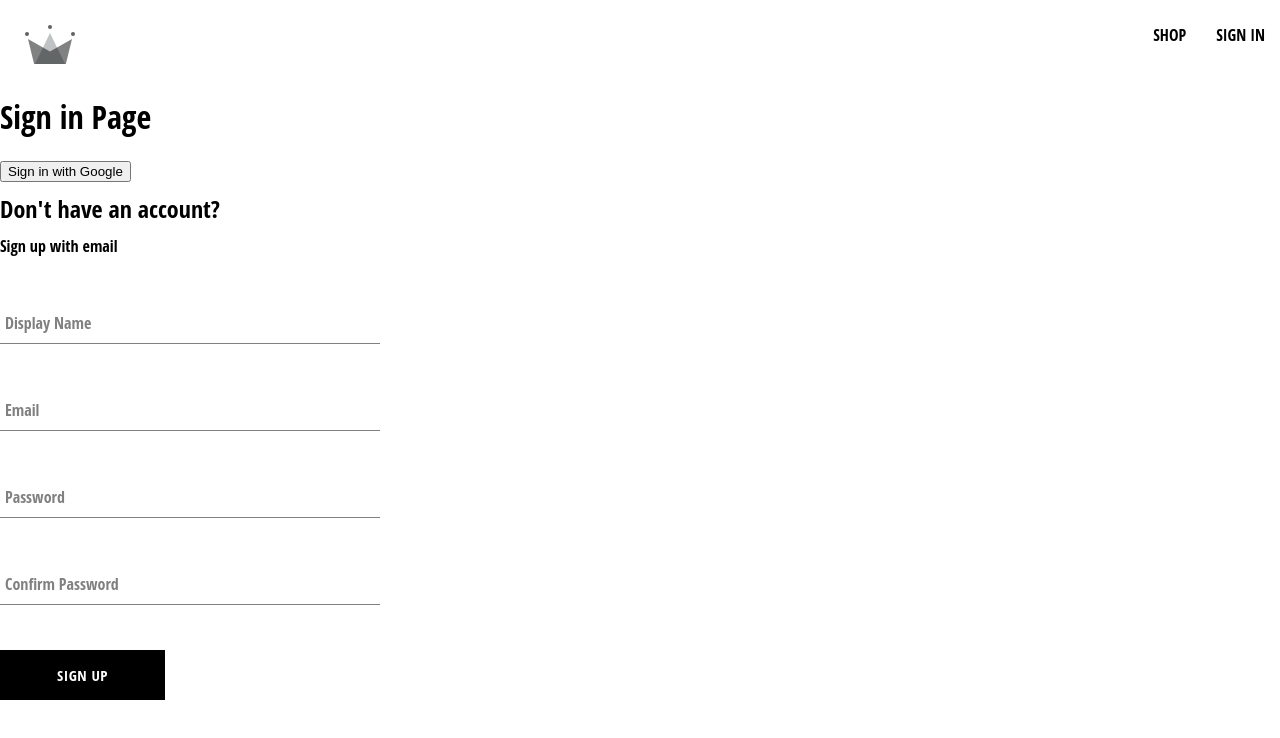
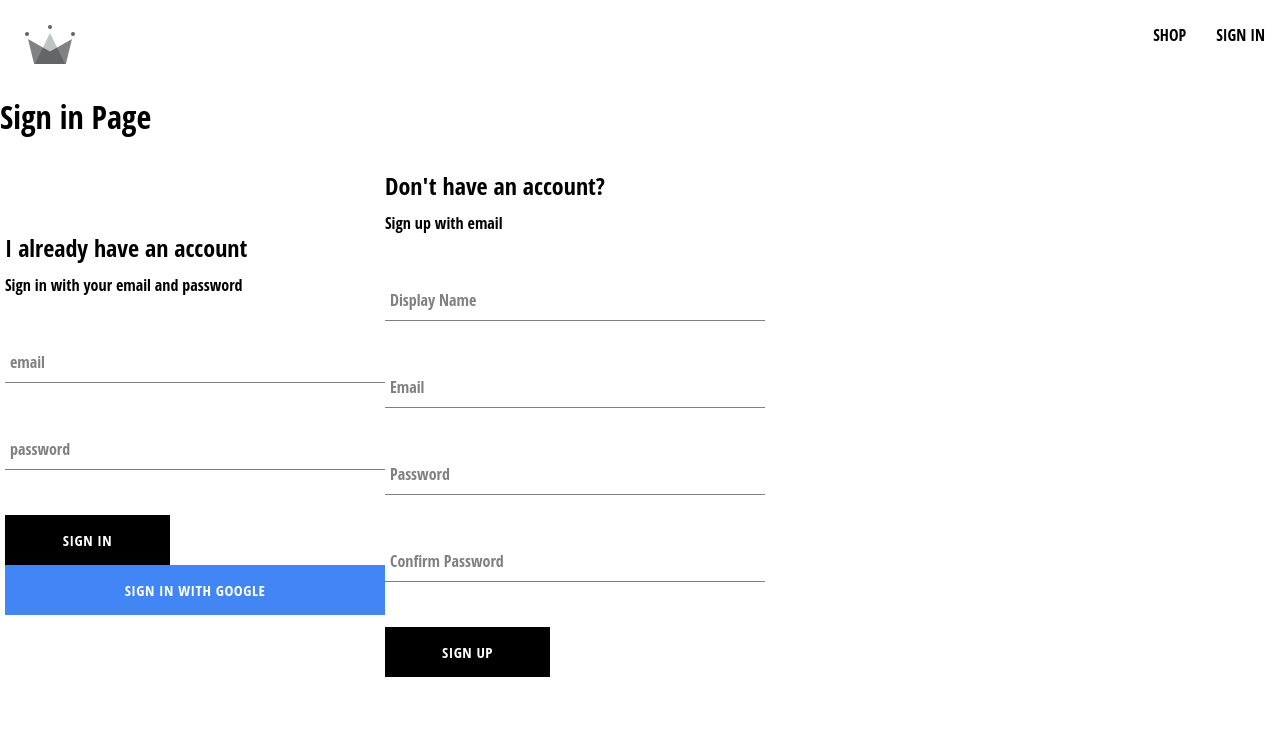
Before and after one commit to rmblake2010/crown_clothing, a React (Create React App) app: page /sign-in in a window 1280 px wide. Shown: the top 738 px of the page. Built offline with nearby package versions, Linux system fonts and the light colour scheme; a web font is replaced by a local one.

Commit message:
added firebase signin with email and password function

```diff
--- /dev/null
+++ b/src/components/sign-in-form/sign-in-form.component.jsx
@@ -0,0 +1,92 @@
+import { useState } from "react"
+import './sign-in-form.styles.scss'
+
+import FormInput from "../form-input/form-input.component"
+import Button from "../button/button.component"
+
+import { signInWithGooglePopup, createUserDocumentFromAuth, signInUserWithEmailAndPassword } from "../../utils/firebase/firebase.utils"
+
+
+
+const defaultFormFields = {
+    email: '',
+    password: '',
+
+}
+
+
+
+const SignInForm= () => {
+const [formFields, setFormFields] = useState(defaultFormFields)
+const { email, password } = formFields
+
+    /* Sign in w/ redirect option
+    useEffect(() => {
+        async function authResponse() {
+            const response = await getRedirectResult(auth)
+            if(response){
+                const userDocRef = await createUserDocumentFromAuth(response.user)
+            }
+        }
+        authResponse()
+
+        // Testing unmount of useEffect
+        return () => {
+            console.log('this will be logged on unmount at signin component')
+        }
+    }, [])
+*/
+
+
+
+const logGoogleUser = async () => {
+    console.log('clicked')
+    const {user} = await signInWithGooglePopup()
+    const userDocRef = await createUserDocumentFromAuth(user)
+}
+
+
+const handleSubmit = async (e) => {
+    e.preventDefault()
+    try{
+        signInUserWithEmailAndPassword(email, password)
+    }catch(err){
+        alert(err)
+    }
+}
+
+const handleChange = (e) => {
+    const { name, value } = e.target
+    setFormFields({...formFields, [name]: value})
+}
+
+    return (
+        <div className="sign-in-container">
+            <h2>I already have an account</h2>
+            <span>Sign in with your email and password</span>
+            <form onSubmit={handleSubmit}>
+                <FormInput
+                    label='email'
+                    type='email'
+                    name='email'
+                    value={email}
+                    required
+                    onChange={handleChange}
+                />
+                <FormInput
+                    label='password'
+                    type='password'
+                    name='password'
+                    value={password}
+                    required
+                    onChange={handleChange}
+                />
+                <Button type='submit'>Sign in</Button>
+            </form>
+            <Button buttonType='google' onClick={logGoogleUser}> Sign in with Google</Button>
+        </div>
+    )
+
+}
+
+export default SignInForm
--- /dev/null
+++ b/src/components/sign-in-form/sign-in-form.styles.scss
@@ -0,0 +1,9 @@
+.sign-in-container {
+    display: flex;
+    flex-direction: column;
+    width: 380px;
+
+    h2 {
+        margin: 10px 0;
+    }
+}
--- a/src/routes/signin/signin.component.jsx
+++ b/src/routes/signin/signin.component.jsx
@@ -1,35 +1,16 @@
 import SignUpForm from "../../components/sign-up-form/sign-up-form.component"
-import { signInWithGooglePopup, createUserDocumentFromAuth } from "../../utils/firebase/firebase.utils"
+import SignInForm from "../../components/sign-in-form/sign-in-form.component"
+import './signin.styles.scss'
 
 const SignIn = () => {
-
-    /* Sign in w/ redirect option
-    useEffect(() => {
-        async function authResponse() {
-            const response = await getRedirectResult(auth)
-            if(response){
-                const userDocRef = await createUserDocumentFromAuth(response.user)
-            }
-        }
-        authResponse()
-
-        // Testing unmount of useEffect
-        return () => {
-            console.log('this will be logged on unmount at signin component')
-        }
-    }, [])
-*/
-    const logGoogleUser = async () => {
-        const {user} = await signInWithGooglePopup()
-        const userDocRef = await createUserDocumentFromAuth(user)
-    }
-
 
     return (
         <div>
             <h1>Sign in Page</h1>
-            <button onClick={logGoogleUser}>Sign in with Google </button>
-            <SignUpForm/>
+            <div className="sign-in-page-container">
+                <SignInForm/>
+                <SignUpForm/>
+            </div>
         </div>
     )
 }
--- /dev/null
+++ b/src/routes/signin/signin.styles.scss
@@ -0,0 +1,7 @@
+.sign-in-page-container{
+    display: flex;
+    flex-direction: row;
+    margin: 5px;
+    align-items: center;
+
+}
--- a/src/utils/firebase/firebase.utils.js
+++ b/src/utils/firebase/firebase.utils.js
@@ -1,6 +1,6 @@
 // Imports firebase app instance to access firestore
 import { initializeApp } from 'firebase/app'
-import { getAuth, signInWithRedirect, signInWithPopup, GoogleAuthProvider, createUserWithEmailAndPassword } from 'firebase/auth'
+import { getAuth, signInWithRedirect, signInWithPopup, GoogleAuthProvider, createUserWithEmailAndPassword, signInWithEmailAndPassword } from 'firebase/auth'
 
 import {
     getFirestore,
@@ -32,6 +32,7 @@ const firebaseConfig = {
   export const signInWithGooglePopup = () => signInWithPopup(auth, googleProvider)
   export const signInWithGoogleRedirect = () => signInWithRedirect(auth, googleProvider)
 
+
   export const db = getFirestore()
 
   export const createUserDocumentFromAuth = async (userAuth, additionalInfo = {}) => {
@@ -61,6 +62,21 @@ const firebaseConfig = {
     return userDocRef
   }
 
+
+  export const signInUserWithEmailAndPassword = async (email, password) => {
+    signInWithEmailAndPassword(auth, email, password)
+    .then((userCredential) => {
+      const user = userCredential.user
+      console.log(user)
+    })
+    .catch((err) => {
+      const errorCode = err.code
+      const errorMessage = err.message
+      alert(errorMessage)
+    })
+
+  }
+
   export const createAuthUserWithEmailAndPassword = async (email, password) => {
     if(!email || !password) return;
     return await createUserWithEmailAndPassword(auth, email, password)
```
